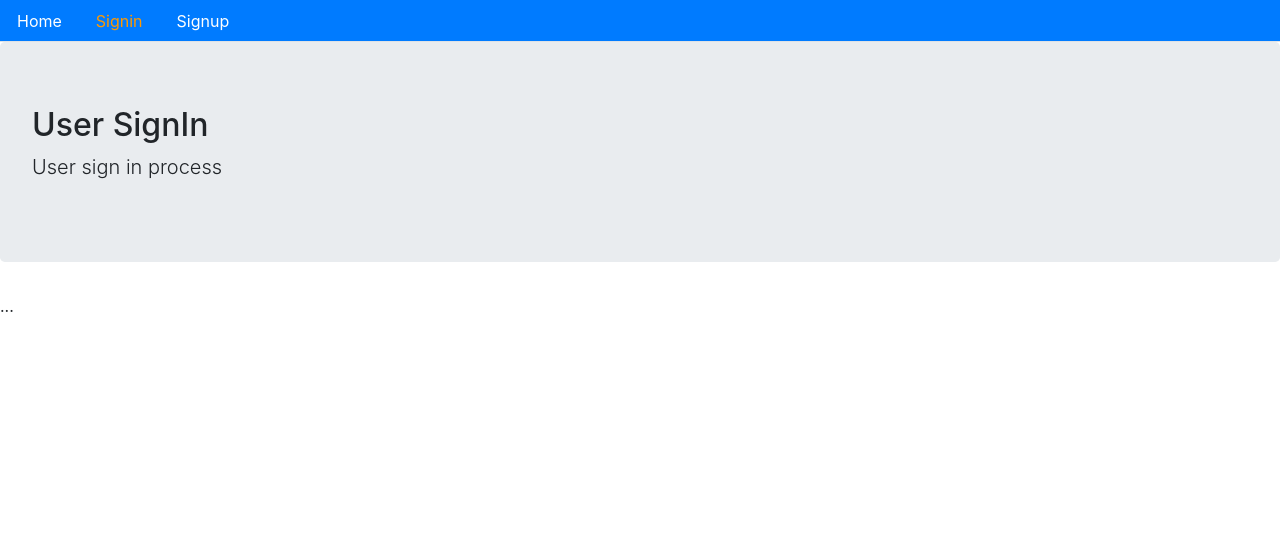
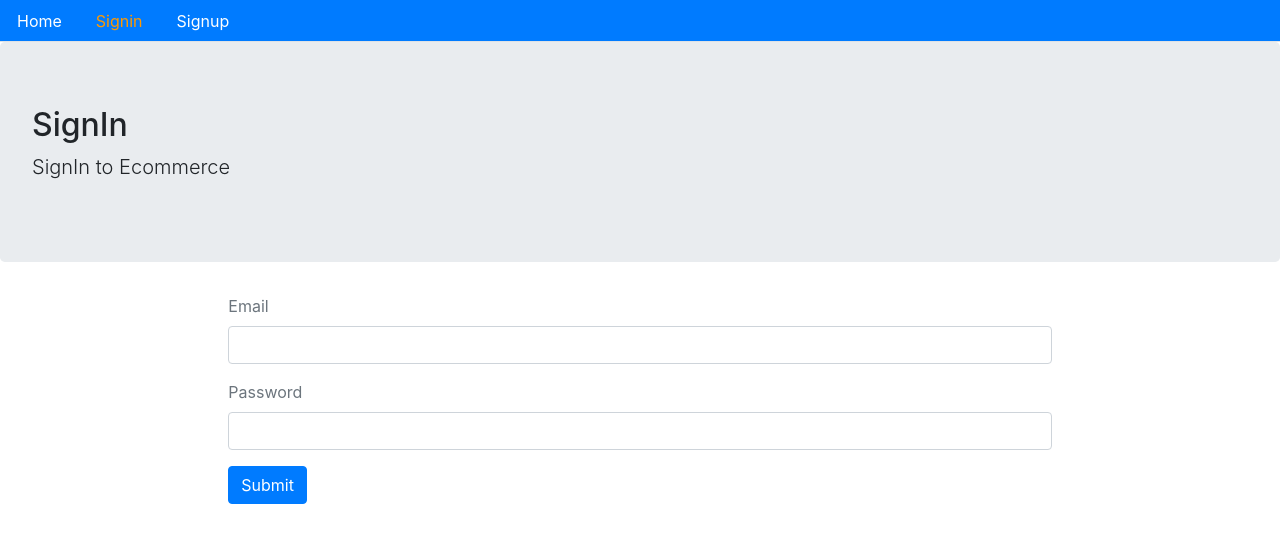
Before and after one commit to albertotorresfoltyn/e-commerce-back, a React (Create React App) app in the folder ecommerce-front/: page /signin in a window 1280 px wide. Shown: the top 542 px of the page. Built offline with nearby package versions, Linux system fonts and the light colour scheme.

Commit message:
Signin Signout FrontEnd completed

```diff
--- /dev/null
+++ b/ecommerce-front/src/auth/index.js
@@ -0,0 +1,71 @@
+
+import { API } from '../config';
+
+ export const signup = (user) => {
+    //console.log(name, email, password);
+    return fetch(`${API}/signup`, {
+        method: "POST",
+        headers: {
+            Accept: 'application/json',
+            "Content-type":"application/json"
+        },
+        body: JSON.stringify(user)
+    })
+    .then(response => {
+        return response.json();
+    })
+    .catch(err => {
+        console.log(err);
+    });
+};
+
+export const signin = (user) => {
+    //console.log(name, email, password);
+    return fetch(`${API}/signin`, {
+        method: "POST",
+        headers: {
+            Accept: 'application/json',
+            "Content-type":"application/json"
+        },
+        body: JSON.stringify(user)
+    })
+    .then(response => {
+        return response.json();
+    })
+    .catch(err => {
+        console.log(err);
+    });
+};
+
+export const authenticate = (data, next) => {
+    if (typeof window !== 'undfined') {
+        localStorage.setItem('jwt', JSON.stringify(data))
+        next();
+    }
+}
+
+export const signout = next => {
+    if (typeof window !== "undefined") {
+        localStorage.removeItem("jwt");
+        next();
+        return fetch(`${API}/signout`, {
+            method: "GET"
+        })
+            .then(response => {
+                console.log("signout", response);
+            })
+            .catch(err => console.log(err));
+    }
+};
+
+export const isAuthenticated = () => {
+    if (typeof window == 'undefined') {
+        return false
+    }
+
+    if (localStorage.getItem('jwt')) {
+        return JSON.parse(localStorage.getItem('jwt'))
+    } else {
+        return false
+    }
+}
--- a/ecommerce-front/src/core/Menu.js
+++ b/ecommerce-front/src/core/Menu.js
@@ -1,5 +1,6 @@
-import React from 'react'
+import React, {Fragment} from 'react'
 import {Link, withRouter} from 'react-router-dom';
+import { signout, isAuthenticated } from '../auth'
 
 const isActive = (history, path) => {
     if (history.location.pathname === path){
@@ -16,12 +17,33 @@
                <li className="nav-item">
                  <Link className="nav-link" style={isActive(history, '/')} to="/">Home</Link>
              </li>
+
+            {!isAuthenticated() && (
+                <Fragment>
                      <li className="nav-item">
                           <Link className="nav-link" style ={isActive(history, '/signin')} to="/signin">Signin</Link>
                     </li>
+
                     <li className="nav-item">
                         <Link className="nav-link" style={isActive(history, '/signup')} to="/signup">Signup</Link>
                     </li>
+                </Fragment>
+            )}
+
+            {isAuthenticated() && (
+                    <li className="nav-item">
+                            <span className="nav-link" style={{cursor: "pointer", color: "#ffffff" }} onClick={() =>
+                                signout(() => {
+                                history.push("/"); //take the user to homepage after signout
+                                })
+                            }
+                            >
+                                Signout
+                            </span>
+
+                     </li>
+            )}
+
          </ul>
 
      </div>
--- a/ecommerce-front/src/user/Signin.js
+++ b/ecommerce-front/src/user/Signin.js
@@ -1,14 +1,92 @@
-import React from 'react'
+import React, {useState} from 'react'
+import { Link, Redirect } from 'react-router-dom'
 import Layout from "../core/Layout";
+import { signin, authenticate } from '../auth';
+//import { set } from 'mongoose';
 
 
-const Signin = () => (
-    <Layout title="User SignIn" description="User sign in process">
-    ...
+const Signin = () => {
 
-    </Layout>
-)
+    const [values, setValues] = useState({
+        //our state that will change with the input values, this should be updated
+        email:'',
+        password:'',
+        error:'',
+        loading: false,
+        redirectToReferrer: false,
+
+    });
+
+    const {email, password, loading, error, redirectToReferrer} = values
+
+    const handleChange = name => event => {
+        setValues({...values, error: false, [name]: event.target.value });
+    };
+
+    const clickSubmit = (event) => {
+        event.preventDefault() //browser doesnt reload when click submit
+        setValues({...values, error: false, loading: true });
+        signin({email, password})
+        .then(data => {
+            if (data.error) {
+                setValues({...values, error: data.error, loading: false})
+            } else {
+                authenticate(data, () => {
+                    setValues({
+                        ...values,
+                        redirectToReferrer: true,
+                    });
+                }); //second argument for authenticate
+            }
+        });
+    };
+
+    const signUpForm = () => (
+        <form>
+            <div className="form-group">
+                <label className="text-muted">Email</label>
+                <input onChange={handleChange('email')} type="email" className="form-control" value={email}/>
+            </div>
+
+            <div className="form-group">
+                <label className="text-muted">Password</label>
+                <input onChange={handleChange('password')} type="password" className="form-control" value={password}/>
+            </div>
+
+            <button onClick={clickSubmit} className="btn btn-primary">Submit</button>
 
 
+        </form>
+    );
+
+    const showError = () => (
+        <div className="alert alert-danger" style={{display: error ? '' : 'none'}}>
+            {error}
+        </div>
+    )
+
+    const showLoading = () =>
+        loading && (
+            <div className="alert alert-info">
+                <h2>Loading...</h2>
+            </div>
+        );
+
+    const redirectUser = () => {
+        if (redirectToReferrer) {
+            return <Redirect to="/" />;
+        }
+    };
+
+
+    return(
+        <Layout title="SignIn" description="SignIn to Ecommerce" className="container col-md-8 offset-md-2">
+            { showLoading() }
+            { showError() }
+            { signUpForm() }
+            { redirectUser() }
+        </Layout>
+    );
+};
 
 export default Signin;
--- a/ecommerce-front/src/user/Signup.js
+++ b/ecommerce-front/src/user/Signup.js
@@ -1,6 +1,8 @@
 import React, {useState} from 'react'
+import { Link } from 'react-router-dom'
 import Layout from "../core/Layout";
-import { API } from '../config';
+import { signup } from '../auth';
+import { set } from 'mongoose';
 
 const Signup = () => {
 
@@ -14,51 +16,50 @@
 
     });
 
-    const {name, email, password} = values
+    const {name, email, password, success, error} = values
 
     const handleChange = name => event => {
         setValues({...values, error: false, [name]: event.target.value });
     };
 
-    const signup = (user) =>{
-        //console.log(name, email, password);
-        fetch(`${API}/signup`, {
-            method: "POST",
-            headers: {
-                Accept: 'application/json',
-                "Content-type":"application/json"
-            },
-            body: JSON.stringify(user)
-        })
-        .then(response => {
-            return response.json();
-        })
-        .catch(err => {
-            console.log(err);
-        });
-    };
+
 
 
     const clickSubmit = (event) => {
         event.preventDefault() //browser doesnt reload when click submit
-        signup({ name, email, password});
+        setValues({...values, error: false});
+        signup({ name, email, password})
+        .then(data => {
+            if (data.error) {
+                setValues({...values, error: data.error, success: false})
+            } else {
+                setValues({
+                    ...values,
+                    name:'',
+                    email:'',
+                    password:'',
+                    error:'',
+                    success: true,
+                })
+            }
+        })
     }
 
     const signUpForm = () => (
         <form>
             <div className="form-group">
                 <label className="text-muted">Name</label>
-                <input onChange={handleChange('name')} type="text" className="form-control"/>
+                <input onChange={handleChange('name')} type="text" className="form-control" value={name}/>
             </div>
 
             <div className="form-group">
                 <label className="text-muted">Email</label>
-                <input onChange={handleChange('email')} type="email" className="form-control"/>
+                <input onChange={handleChange('email')} type="email" className="form-control" value={email}/>
             </div>
 
             <div className="form-group">
                 <label className="text-muted">Password</label>
-                <input onChange={handleChange('password')} type="password" className="form-control"/>
+                <input onChange={handleChange('password')} type="password" className="form-control" value={password}/>
             </div>
 
             <button onClick={clickSubmit} className="btn btn-primary">Submit</button>
@@ -67,13 +68,27 @@
         </form>
     );
 
+    const showError = () => (
+        <div className="alert alert-danger" style={{display: error ? '' : 'none'}}>
+            {error}
+        </div>
+    )
+
+    const showSuccess = () => (
+        <div className="alert alert-info" style={{display: success ? '' : 'none'}}>
+            New account created. Please <Link to="/signin">Signin</Link>
+        </div>
+    )
 
     return(
-        <Layout title="Signup" description="Signup to Ecommerce" className="container col-md-8 offset-md-2" >
+        <Layout title="Signup" description="Signup to Ecommerce" className="container col-md-8 offset-md-2">
+            { showSuccess() }
+            { showError() }
             { signUpForm() }
-            { JSON.stringify(values) }
         </Layout>
     );
 };
 
 export default Signup;
+
+//{ JSON.stringify(values) } -> display the JSON created
```
Lines whose indentation alone changed are shown as unchanged.
